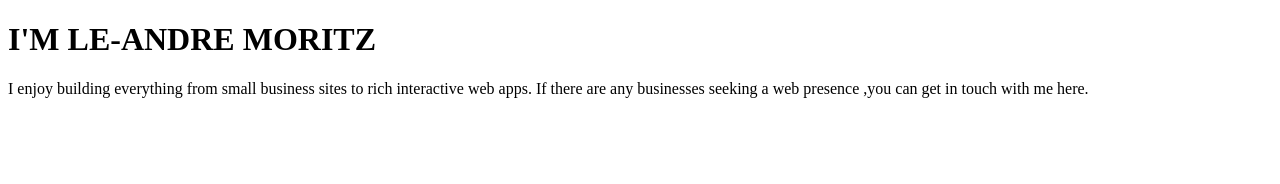
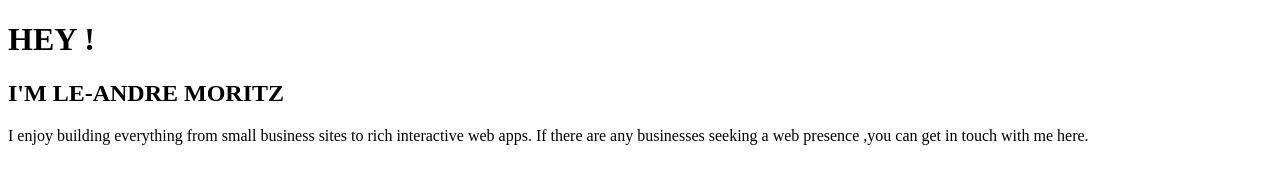
Before and after one commit to leandremoritz/portfolio, a plain HTML site: page index.HTML in a window 1280 px wide. Drawn offline with Linux system fonts and the light colour scheme.

Commit message:
updating html

```diff
--- a/index.HTML
+++ b/index.HTML
@@ -5,9 +5,10 @@
     <meta http-equiv="X-UA-Compatible" content="IE=edge">
     <meta name="viewport" content="width=device-width, initial-scale=1.0">
     <title>Document</title>
-</head HEY !>
+</head>
 <body>
-   <h1>I'M LE-ANDRE MORITZ</h1>
-   <p>I enjoy building everything from small business sites to rich interactive web apps. If there are any businesses seeking a web presence ,you can get in touch with me here. </p>
+    <h1>HEY !</h1>
+   <h2>I'M LE-ANDRE MORITZ</h2>
+   <p>I enjoy building everything from small business sites to rich interactive web apps. If there are any businesses seeking a web presence ,you can get in touch with me here.</p>
 </body>
 </html>
```
